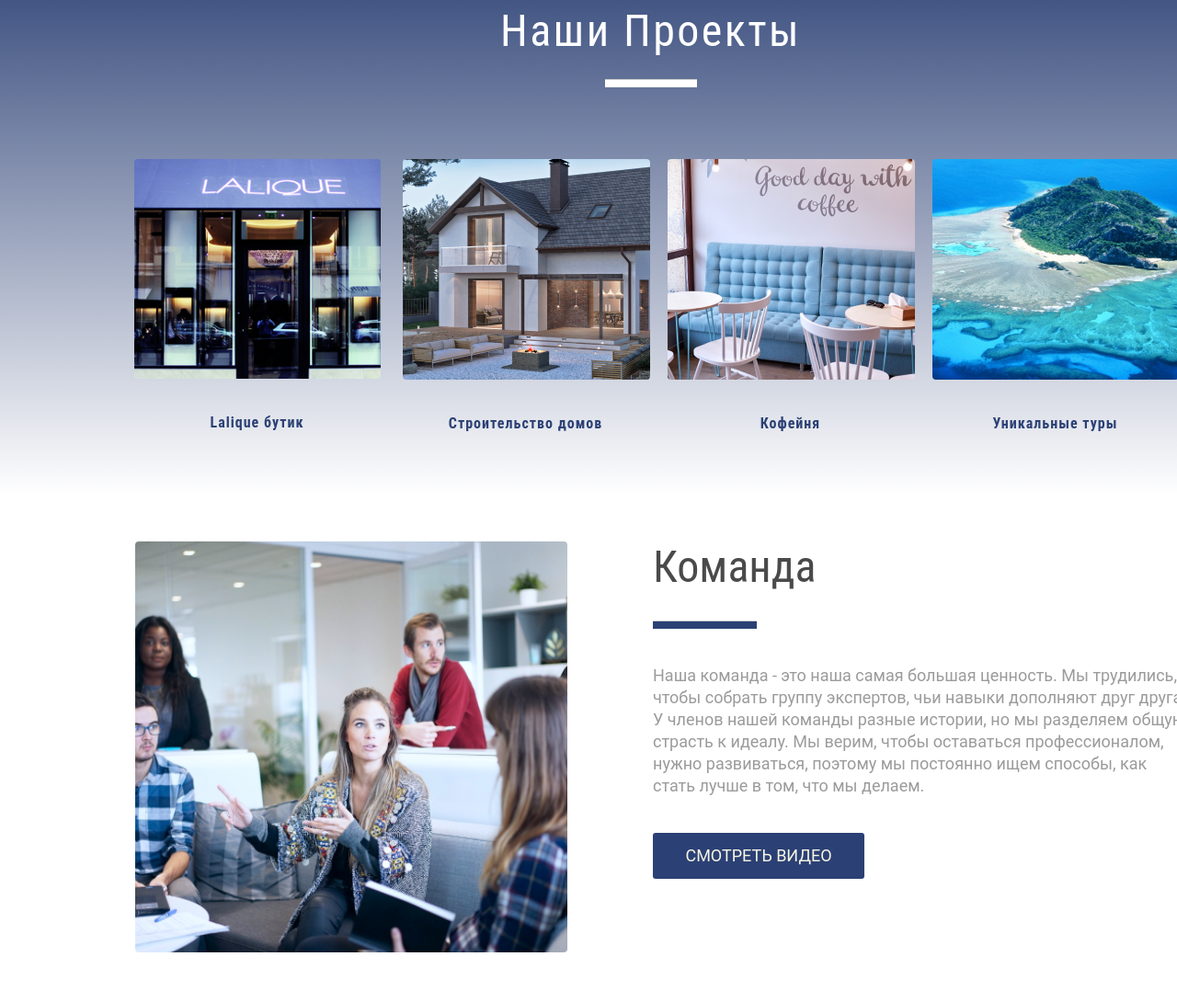
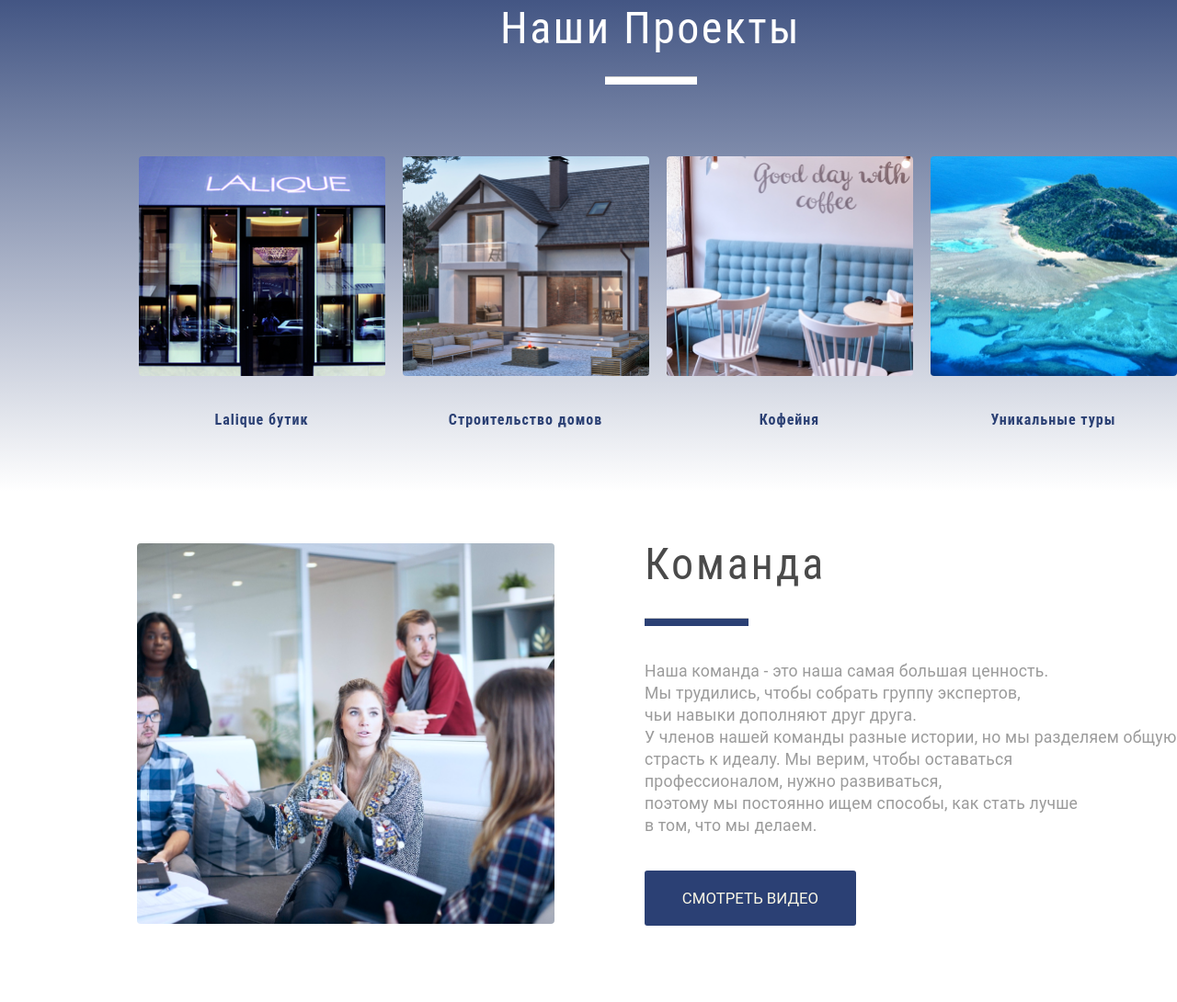
Before and after one commit to GaliaBonda/digi, a plain HTML site: page index.html in a window 1280 px wide. Shown: the part 1626-2716 px from the top of the page at 92% size. Drawn offline with nearby package versions, Linux system fonts and the light colour scheme.

Commit message:
Rework block 6

```diff
--- a/css/style.css
+++ b/css/style.css
@@ -380,7 +380,7 @@ margin-bottom: 18px;
 }
 
 .projects {
-  padding-top: 75px;
+  padding-top: 72px;
   /* background-color: var(--dark-bg); */
   /* background-image: linear-gradient(right, #FC7864, #FDA366); */
   /* background-image: linear-gradient(red, yellow); */
@@ -420,7 +420,7 @@ margin-bottom: 18px;
   display: flex;
   /* flex-direction: row-reverse; */
   justify-content: center;
-  padding-right: 20px;
+  padding-right: 25px;
   /* border: 1px solid black; */
   /* align-items: flex-end; */
 }
@@ -428,15 +428,15 @@ margin-bottom: 18px;
 .projects li {
   /* border: 1px solid black; */
   width: 268px;
-  margin-right: 20px;
+  margin-right: 19px;
   text-align: center;
   position: relative;
 
 }
 
 .projects li:first-child {
-  margin-left: 52px;
-  margin-right: 24px;
+  margin-left: 59px;
+  /* margin-right: 24px; */
 }
 
 .projects img {
@@ -477,7 +477,7 @@ margin-bottom: 18px;
 
 
 .team {
-  padding: 50px 146px 80px 147px;
+  padding: 56px 155px 80px 149px; /*180*/
   display: flex;
   justify-content: space-between;
 }
@@ -495,30 +495,45 @@ margin-bottom: 18px;
   font-style: normal;
   font-weight: normal;
   font-size: 48px;
-  line-height: 56px;
+  line-height: 46px;
   color: var(--text-font);
-  margin-bottom: 30px;
+  margin-bottom: 35px;
+  letter-spacing: 2.8px;
+  font-stretch: condensed;
 }
 
 .team hr {
-  margin-bottom: 39px;
+  margin-bottom: 37px;
 }
 
 .team p {
   font-family: "Roboto", sans-serif;
   font-style: normal;
   font-weight: normal;
-  font-size: 18px;
+  font-size: 17.6px;
   line-height: 24px;
   color: var(--mid-light-text-font);
-  margin-bottom: 39px;
+  margin-bottom: 37px;
+  letter-spacing: 0.2px;
 }
+
+/* button {
+  width: 200px;
+  height: 50px;
+  font-family: "Roboto", sans-serif;
+  font-style: normal;
+  font-weight: normal;
+  font-size: 18px;
+  line-height: 18px;
+} */
 
 .team button {
   background-color: var(--button-dark);
   color: var(--big-button-font-light);
   width: 230px;
+  height: 60px;
   margin-bottom: 80px;
+  font-size: 16.8px;
 }
 
 .news {
--- a/index.html
+++ b/index.html
@@ -123,36 +123,36 @@
         <ul>
           <li>
             <a href="#"
-              ><img src="images/portfolio-1.png" alt="Lalique бутик" /></a
+              ><img src="images/portfolio-1.png" alt="Lalique бутик" width="268" height="239"/></a
             ><span>Lalique бутик</span>
           </li>
           <li>
             <a href="#"
-              ><img src="images/portfolio-2.png" alt="Строительство домов" /></a
+              ><img src="images/portfolio-2.png" alt="Строительство домов" width="268" height="239"/></a
             ><span>Строительство домов</span>
           </li>
           <li>
-            <a href="#"><img src="images/portfolio-3.png" alt="Кофейня" /></a
+            <a href="#"><img src="images/portfolio-3.png" alt="Кофейня" width="268" height="239"/></a
             ><span>Кофейня</span>
           </li>
           <li>
             <a href="#"
-              ><img src="images/portfolio-4.png" alt="Уникальные туры" /></a
+              ><img src="images/portfolio-4.png" alt="Уникальные туры" width="268" height="239"/></a
             ><span>Уникальные туры</span>
           </li>
         </ul>
       </section>
       <section class="team">
-        <img src="images/video.png" alt="Команда" width="470" />
+        <img src="images/video.png" alt="Команда" width="454" height="414" />
         <div>
           <h2>Команда</h2>
           <hr />
           <p>
-            Наша команда - это наша самая большая ценность. Мы трудились, чтобы
-            собрать группу экспертов, чьи навыки дополняют друг друга. У членов
+            Наша команда - это наша самая большая ценность. <br> Мы трудились, чтобы
+            собрать группу экспертов, <br> чьи навыки дополняют друг друга. <br> У членов
             нашей команды разные истории, но мы разделяем общую страсть к
-            идеалу. Мы верим, чтобы оставаться профессионалом, нужно
-            развиваться, поэтому мы постоянно ищем способы, как стать лучше в
+            идеалу. Мы верим, чтобы оставаться <br> профессионалом, нужно
+            развиваться, <br> поэтому мы постоянно ищем способы, как стать лучше <br> в
             том, что мы делаем.
           </p>
           <button>Смотреть видео</button>
```
